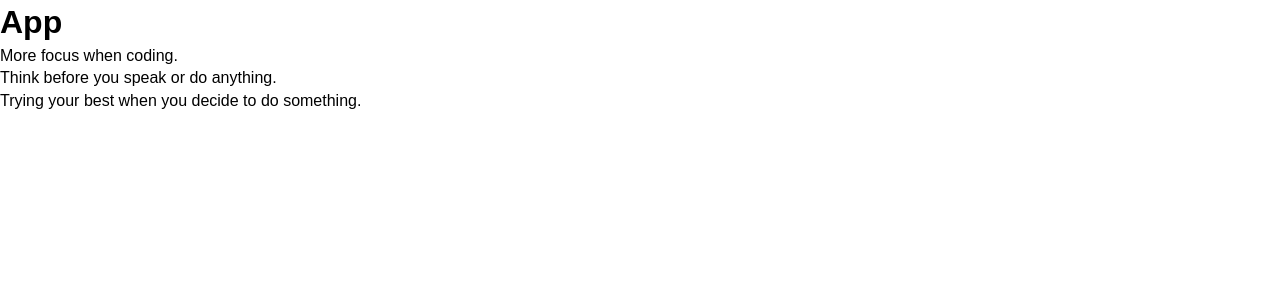
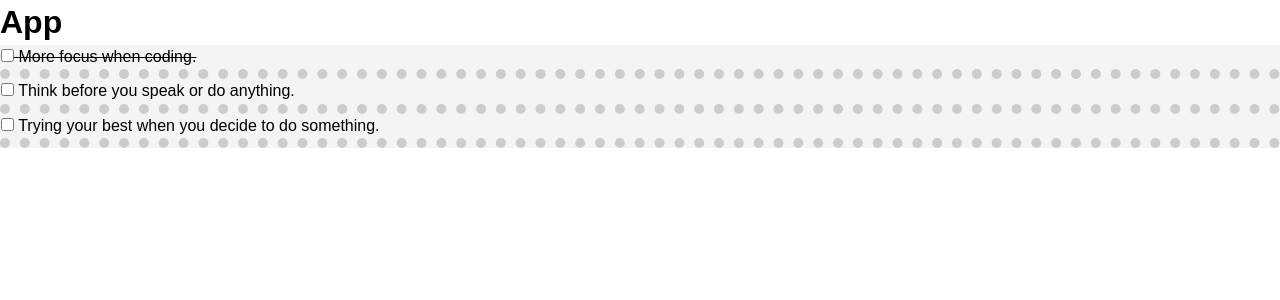
Before and after one commit to CodeLyoko2610/react-todo-app-02, a React (Create React App) app: page / in a window 1280 px wide. Shown: the top 300 px of the page. Built offline with nearby package versions, Linux system fonts and the light colour scheme.

Commit message:
Inline styling for TodoItem component

```diff
--- a/src/App.js
+++ b/src/App.js
@@ -10,7 +10,7 @@
       {
         id: 1,
         title: 'More focus when coding.',
-        completed: false
+        completed: true
       },
       {
         id: 2,
--- a/src/components/TodoItem.js
+++ b/src/components/TodoItem.js
@@ -2,10 +2,22 @@
 import PropTypes from 'prop-types';
 
 export default class TodoItem extends React.Component {
+  getStyle = () =>{
+    return {
+      background: '#f4f4f4',
+      padding: '1px',
+      borderBottom: '10px #ccc dotted',
+      textDecoration: this.props.todo.completed ? 'line-through':'none'
+    }
+  }
+
   render() {
     return (
-      <div>
-        <p>{this.props.todo.title}</p>
+      <div style = {this.getStyle()}>
+        <p>
+          <input type='checkbox' /> {' '}
+          {this.props.todo.title}
+        </p>
       </div>
     );
   }
```
